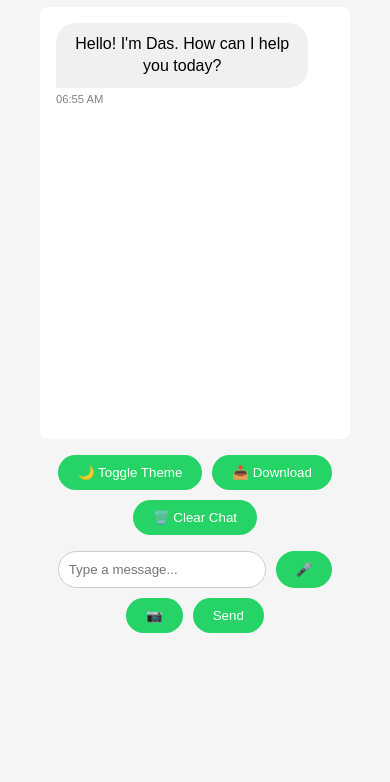
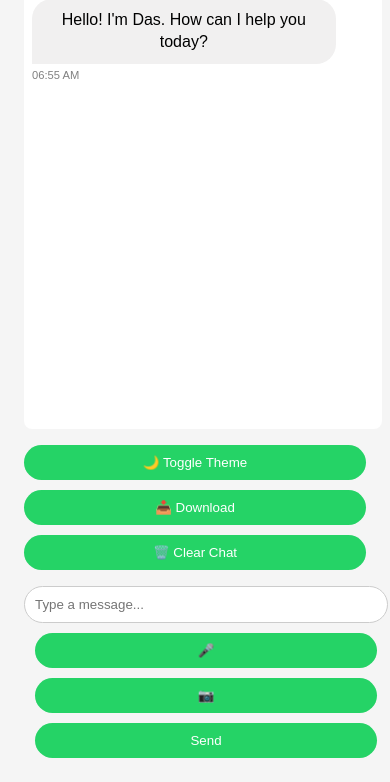
Before and after one commit to Sayantan-codeclouds/das_chat, a plain HTML site: page index.html in a window 390 px wide. Shown: the part 113-895 px from the top of the page. Before the commit the page ends 844 px from the top, so only its background shows below. Drawn offline with Linux system fonts and the light colour scheme.

Commit message:
Update index.html in mobile

```diff
--- a/index.html
+++ b/index.html
@@ -5,22 +5,34 @@
   <title>Das Chatbot</title>
   <link rel="icon" type="image/png" href="bot-icon.png">
   <style>
-    body { background: #f5f5f5; font-family: sans-serif; text-align: center; padding: 2rem; transition: 0.3s; }
-    body.dark { background: #121212; color: white; }
+    body {
+      background: #f5f5f5;
+      font-family: sans-serif;
+      text-align: center;
+      padding: 1rem;
+      transition: 0.3s;
+    }
+    body.dark {
+      background: #121212;
+      color: white;
+    }
     #chatbox {
       background: #fff;
       border-radius: 8px;
       padding: 1rem;
-      height: 400px;
+      height: 60vh;
       overflow-y: auto;
-      margin-bottom: 1rem;
-      max-width: 600px;
-      margin-inline: auto;
+      margin: 1rem auto;
+      max-width: 700px;
+      width: 100%;
       display: flex;
       flex-direction: column;
       gap: 0.5rem;
     }
-    body.dark #chatbox { background: #1e1e1e; color: white; }
+    body.dark #chatbox {
+      background: #1e1e1e;
+      color: white;
+    }
     .message {
       max-width: 80%;
       padding: 10px 15px;
@@ -50,7 +62,8 @@
       margin-top: 5px;
       text-align: right;
     }
-    #controls, #inputArea {
+    #controls,
+    #inputArea {
       display: flex;
       justify-content: center;
       gap: 10px;
@@ -61,7 +74,10 @@
       padding: 10px;
       border-radius: 20px;
       border: 1px solid #ccc;
-      width: 60%;
+      flex: 1;
+      min-width: 0;
+      width: 100%;
+      max-width: 400px;
     }
     button {
       padding: 10px 20px;
@@ -70,6 +86,7 @@
       color: white;
       border-radius: 20px;
       cursor: pointer;
+      flex-shrink: 0;
     }
     img.chat-img {
       max-width: 100%;
@@ -80,6 +97,26 @@
     .typing-indicator {
       font-style: italic;
       opacity: 0.7;
+    }
+    @media screen and (max-width: 768px) {
+      body {
+        padding: 1rem;
+      }
+      #chatbox {
+        height: 50vh;
+        padding: 0.5rem;
+      }
+      #controls,
+      #inputArea {
+        flex-direction: column;
+        align-items: center;
+      }
+      #messageInput {
+        width: 100%;
+      }
+      button {
+        width: 100%;
+      }
     }
   </style>
 </head>
```
